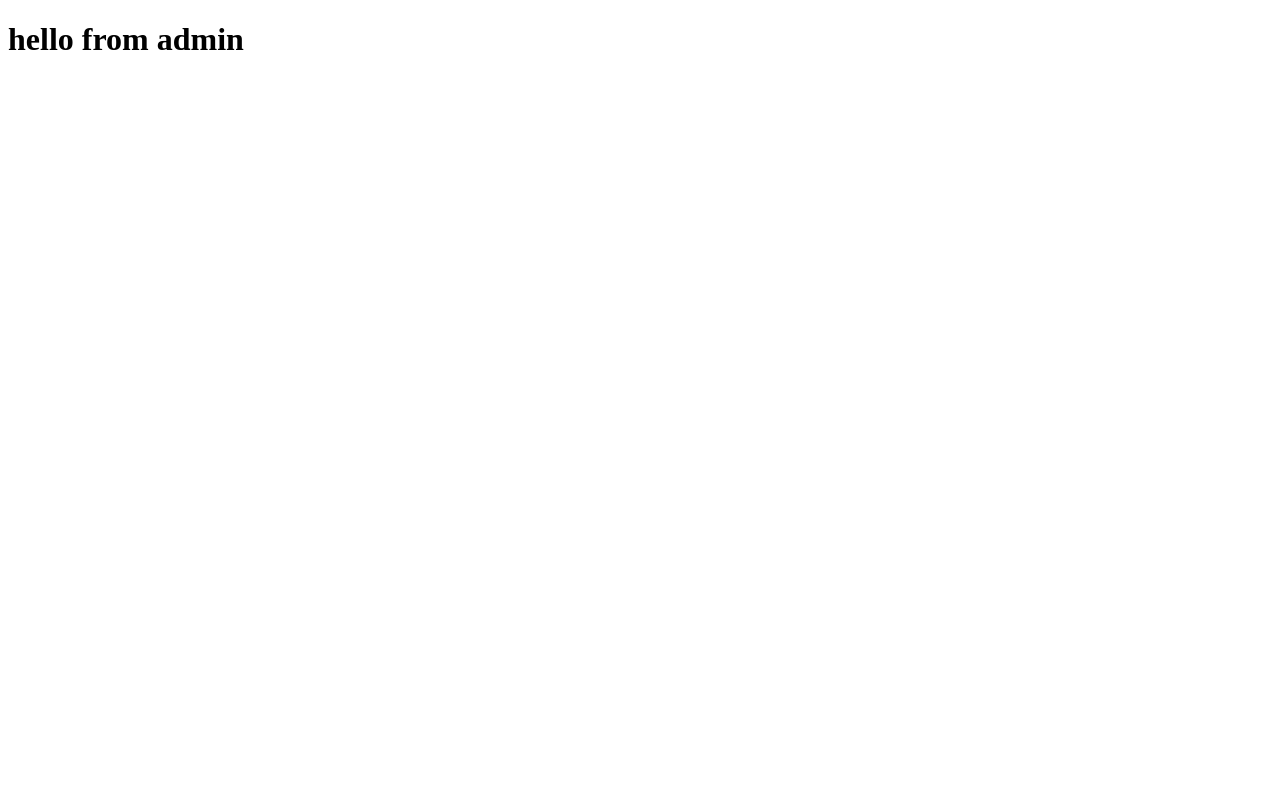
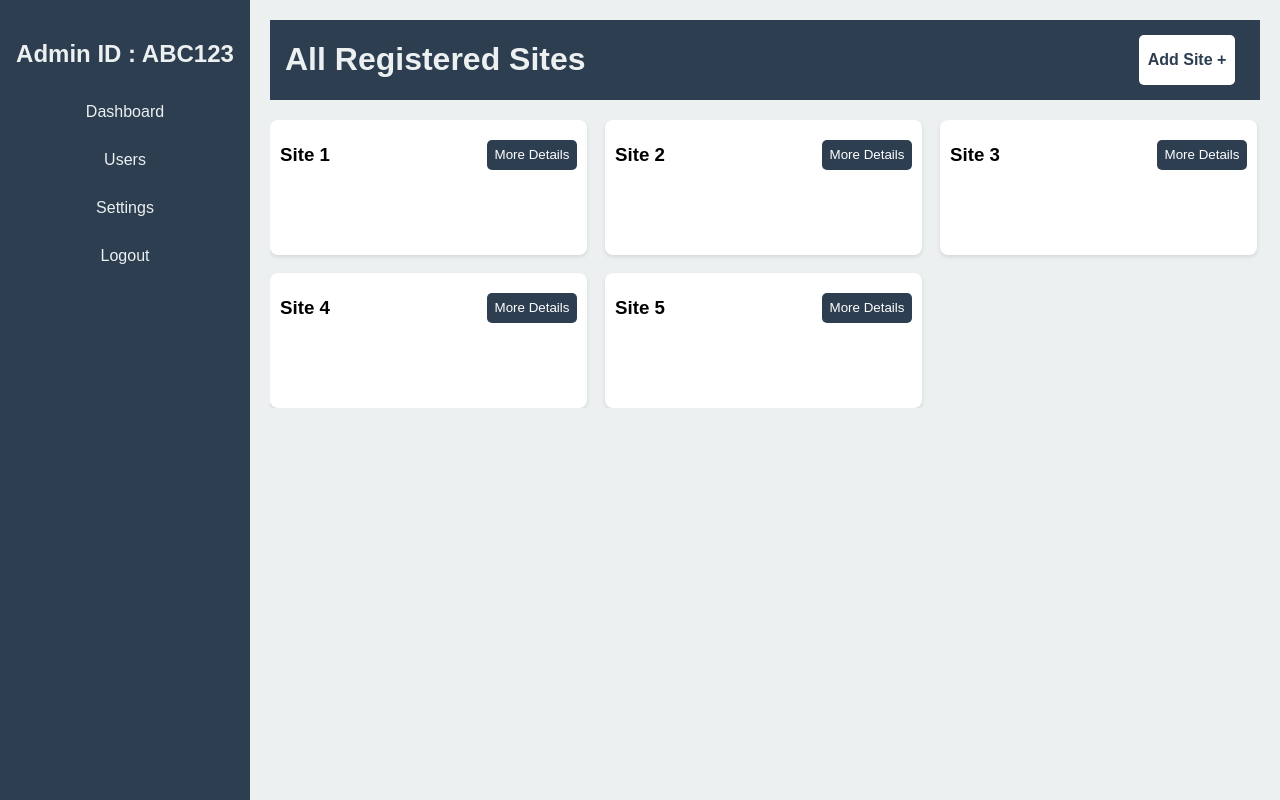
Before and after one commit to satyans7/nuez-server, a website: page src/main/views/pages/admin.html in a window 1280 px wide. Drawn offline with Linux system fonts and the light colour scheme.

Commit message:
admin first commit

```diff
--- /dev/null
+++ b/public/css/admin.css
@@ -0,0 +1,98 @@
+body {
+    margin: 0;
+    font-family: Arial, Helvetica, sans-serif;
+    display: flex;
+    min-height: 100vh;
+}
+
+.sidebar {
+    width: 250px;
+    background-color: #2c3e50;
+    color: #ecf0f1;
+    padding-top: 20px;
+    flex-shrink: 0;
+    display: flex;
+    align-items: center;
+    flex-direction: column;
+}
+
+.sidebar a {
+    padding: 15px;
+    text-decoration: none;
+    color: #ecf0f1;
+    display: block;
+    text-align: center;
+}
+
+.sidebar a:hover {
+    background-color: #34495e;
+}
+
+.main-content {
+    flex-grow: 1;
+    background-color: #ecf0f1;
+    padding: 20px;
+}
+
+.header {
+    background-color: #2c3e50;
+    color: #ecf0f1;
+    padding: 0 15px;
+    display: flex;
+    justify-content: space-between;
+    align-items: center;
+}
+
+.header button {
+    background-color: white;
+    color: #2c3e50;
+    width: 10%;
+    margin: 10px;
+    border: none;
+    border-radius: 5px;
+    height: 50px;
+    font-weight: 600;
+    font-size: medium;
+    cursor: pointer;
+}
+
+.all-sites {
+    display: flex;
+    flex-wrap: wrap;
+    gap: 18px;
+    max-height: 520px;
+    overflow-y: auto;
+    margin-top: 20px;
+
+}
+
+.card {
+    background-color: #fff;
+    border-radius: 8px;
+    box-shadow: 0 2px 4px rgba(0, 0, 0, 0.1);
+    padding: 10px;
+    padding-top: 5px;
+    flex: 1;
+    min-width: 30%;
+    max-width: 30%;
+    height: 120px;
+
+}
+
+.card-heading {
+    display: flex;
+    justify-content: space-between;
+    align-items: center;
+}
+
+.card button {
+    background-color: #2c3e50;
+    color: white;
+    width: 90px;
+    border: none;
+    border-radius: 5px;
+    height: 30px;
+    font-weight: 400;
+    cursor: pointer;
+
+}
--- /dev/null
+++ b/public/js/pages/admin.js
@@ -0,0 +1,6 @@
+import { userLoginDetailsFetch } from '../client/client.js';
+
+document.addEventListener('DOMContentLoaded', async() =>{
+    await userLoginDetailsFetch()
+    //console.log(response)
+})
--- a/src/main/views/pages/admin.html
+++ b/src/main/views/pages/admin.html
@@ -1,11 +1,65 @@
 <!DOCTYPE html>
 <html lang="en">
+
 <head>
     <meta charset="UTF-8">
     <meta name="viewport" content="width=device-width, initial-scale=1.0">
-    <title>Document</title>
+    <title>Admin Dashboard</title>
+    <link rel="stylesheet" href="/css/admin.css">
 </head>
+
 <body>
-    <h1>hello from admin</h1>
+
+    <div class="sidebar">
+        <h2>Admin ID : ABC123</h2>
+        <a href="#dashboard">Dashboard</a>
+        <a href="#users">Users</a>
+        <a href="#settings">Settings</a>
+        <a href="#logout">Logout</a>
+    </div>
+
+    <div class="main-content">
+        <div class="header">
+            <h1>All Registered Sites</h1>
+            <button>Add Site +</button>
+        </div>
+        <div class="all-sites">
+
+            <div class="card">
+                <div class="card-heading">
+                    <h3>Site 1</h3>
+                    <button id="fetch-site-data">More Details</button>
+                </div>
+            </div>
+            <div class="card">
+                <div class="card-heading">
+                    <h3>Site 2</h3>
+                    <button id="fetch-site-data">More Details</button>
+                </div>
+            </div>
+            <div class="card">
+                <div class="card-heading">
+                    <h3>Site 3</h3>
+                    <button id="fetch-site-data">More Details</button>
+                </div>
+            </div>
+            <div class="card">
+                <div class="card-heading">
+                    <h3>Site 4</h3>
+                    <button id="fetch-site-data">More Details</button>
+                </div>
+            </div>
+            <div class="card">
+                <div class="card-heading">
+                    <h3>Site 5</h3>
+                    <button id="fetch-site-data">More Details</button>
+                </div>
+            </div>
+        </div>
+    </div>
+
+    <script type="module" src="/js/pages/admin.js"></script>
+
 </body>
+
 </html>
```
